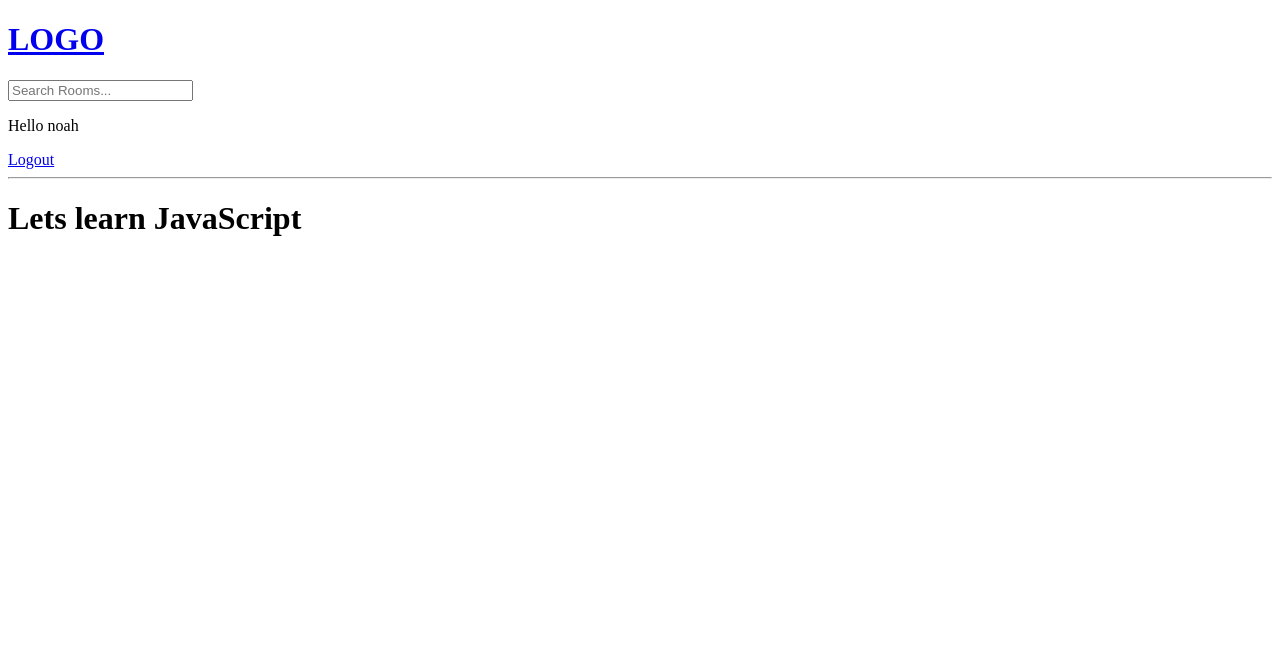
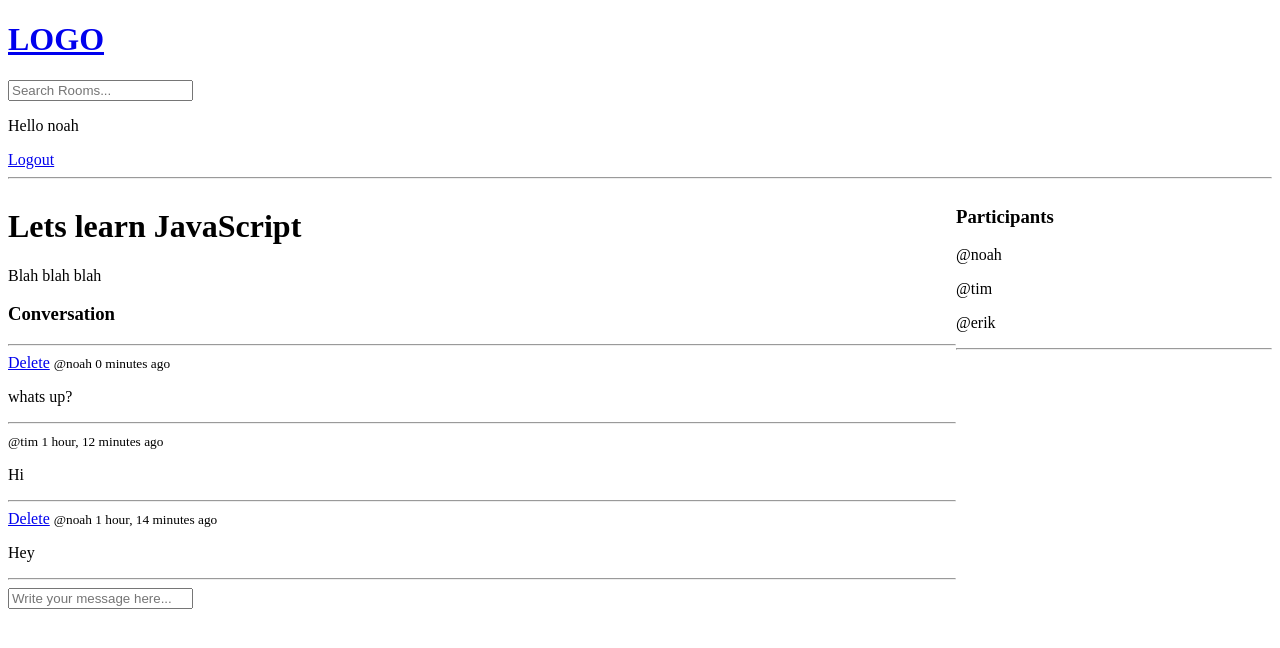
Before and after one commit to noahx937/djangop1-noah, a Django app: page /room/1/ in a window 1280 px wide. Shown: the top 648 px of the page. Run offline with Django 5.2, Linux system fonts and the light colour scheme; a user stored in the database is signed in; data comes from the database, SQL or seed files in the repository; both versions use the stored data as it was after the commit.

Commit message:
added Chat Room Messages CRUD

```diff
--- a/base/models.py
+++ b/base/models.py
@@ -13,7 +13,7 @@ class Room(models.Model):
     topic = models.ForeignKey(Topic, on_delete=models.SET_NULL, null=True)
     name = models.CharField(max_length=200)
     description = models.TextField(null=True, blank=True)
-    #participants =
+    participants = models.ManyToManyField(User, related_name='participants', blank='true')
     updated = models.DateTimeField(auto_now=True)
     created = models.DateTimeField(auto_now_add=True)
 
--- a/base/templates/base/room.html
+++ b/base/templates/base/room.html
@@ -1,6 +1,59 @@
 {% extends 'main.html' %}
 
 {% block content %}
-<h1>{{room.name}}</h1>
+
+<style>
+    .room-container{
+        display: grid;
+        grid-template-columns: 3fr 1fr;
+    }
+</style>
+
+<div class="room-container">
+
+<div>
+
+
+    <h1>{{room.name}}</h1>
+
+    <p> {{room.description}}</p>
+
+    <div class="comment-wrapper">
+        <h3>Conversation</h3>
+        <hr>
+
+        {% for messages in room_messages %}
+        <div>
+            {%  if request.user == messages.user %}
+            <a href="{% url 'delete-message' messages.id %}">Delete</a>
+            {% endif %}
+            <small> @{{messages.user}} {{messages.created|timesince}} ago</small>
+            <p>{{messages.body}}</p>
+            <hr>
+        </div>
+        {% endfor %}
+    </div>
+
+    {% if request.user.is_authenticated %}
+    <div class="comment-form">
+        <form method="POST" action="">
+            {% csrf_token %}
+            <input type="text" name="body" placeholder="Write your message here..."/>
+        </form>
+    </div>
+    {% endif %}
+    </div>
+
+    <div>
+        <h3>Participants</h3>
+
+        {% for user in participants %}
+        <div>
+            <p>@{{user.username}}</p>
+        </div>
+        {% endfor %}
+        <hr>
+    </div>
+</div>
 
 {% endblock %}
--- a/base/urls.py
+++ b/base/urls.py
@@ -11,5 +11,6 @@ urlpatterns = [
 
     path('create-room/', views.createRoom, name="create-room"),
     path('update-room/<str:pk>/', views.updateRoom, name="update-room"),
-    path('delete-room/<str:pk>/', views.deleteRoom, name="delete-room")
+    path('delete-room/<str:pk>/', views.deleteRoom, name="delete-room"),
+    path('delete-message/<str:pk>/', views.deleteMessage, name="delete-message"),
 ]
--- a/base/views.py
+++ b/base/views.py
@@ -6,7 +6,7 @@ from django.db.models import Q
 from django.contrib.auth.models import User
 from django.contrib.auth import authenticate, login, logout
 from django.contrib.auth.forms import UserCreationForm
-from .models import Room, Topic
+from .models import Room, Topic, Message
 from .forms import RoomForm
 
 # Create your views here.
@@ -81,7 +81,19 @@ def home(request):
 
 def room(request, pk):
     room = Room.objects.get(id=pk)
-    context =  {'room': room}
+    room_messages = room.message_set.all().order_by('-created')
+    participants = room.participants.all()
+
+    if request.method == 'POST':
+        message = Message.objects.create(
+            user=request.user,
+            room=room,
+            body=request.POST.get('body')
+        )
+        room.participants.add(request.user)
+        return redirect('room', pk=room.id)
+
+    context =  {'room': room, 'room_messages': room_messages, 'participants': participants}
 
     return render(request, 'base/room.html', context)
 
@@ -124,3 +136,15 @@ def deleteRoom(request, pk):
         room.delete()
         return redirect('home')
     return render(request, 'base/delete.html', {'obj': room})
+
+@login_required(login_url='/login')
+def deleteMessage(request, pk):
+    message = Message.objects.get(id=pk)
+
+    if request.user != message.user:
+        return HttpResponse('You are not allowed here')
+
+    if request.method == 'POST':
+        message.delete()
+        return redirect('home')
+    return render(request, 'base/delete.html', {'obj': message})
```
Also changed, not shown: base/migrations/0005_room_participants.py (added), db.sqlite3.
